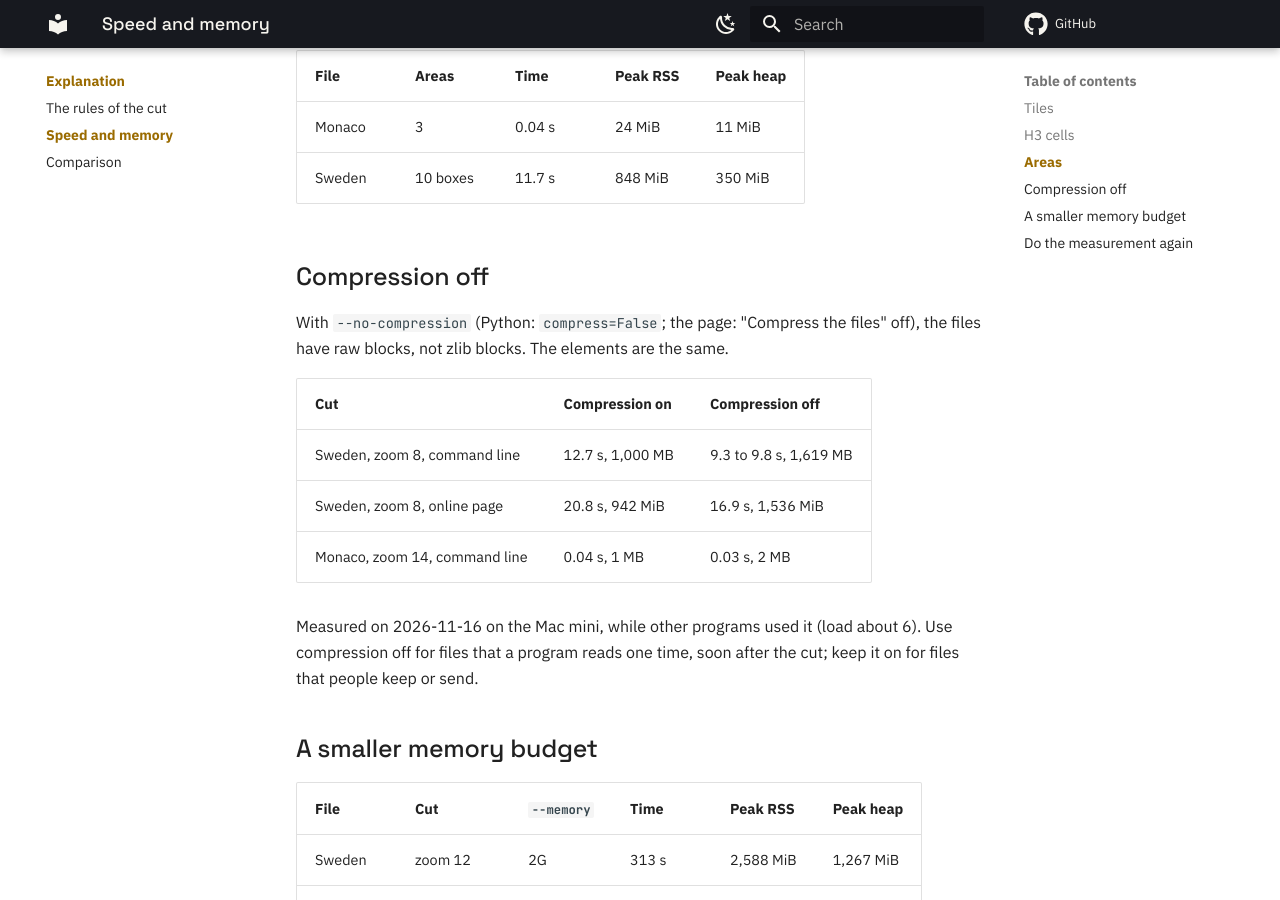
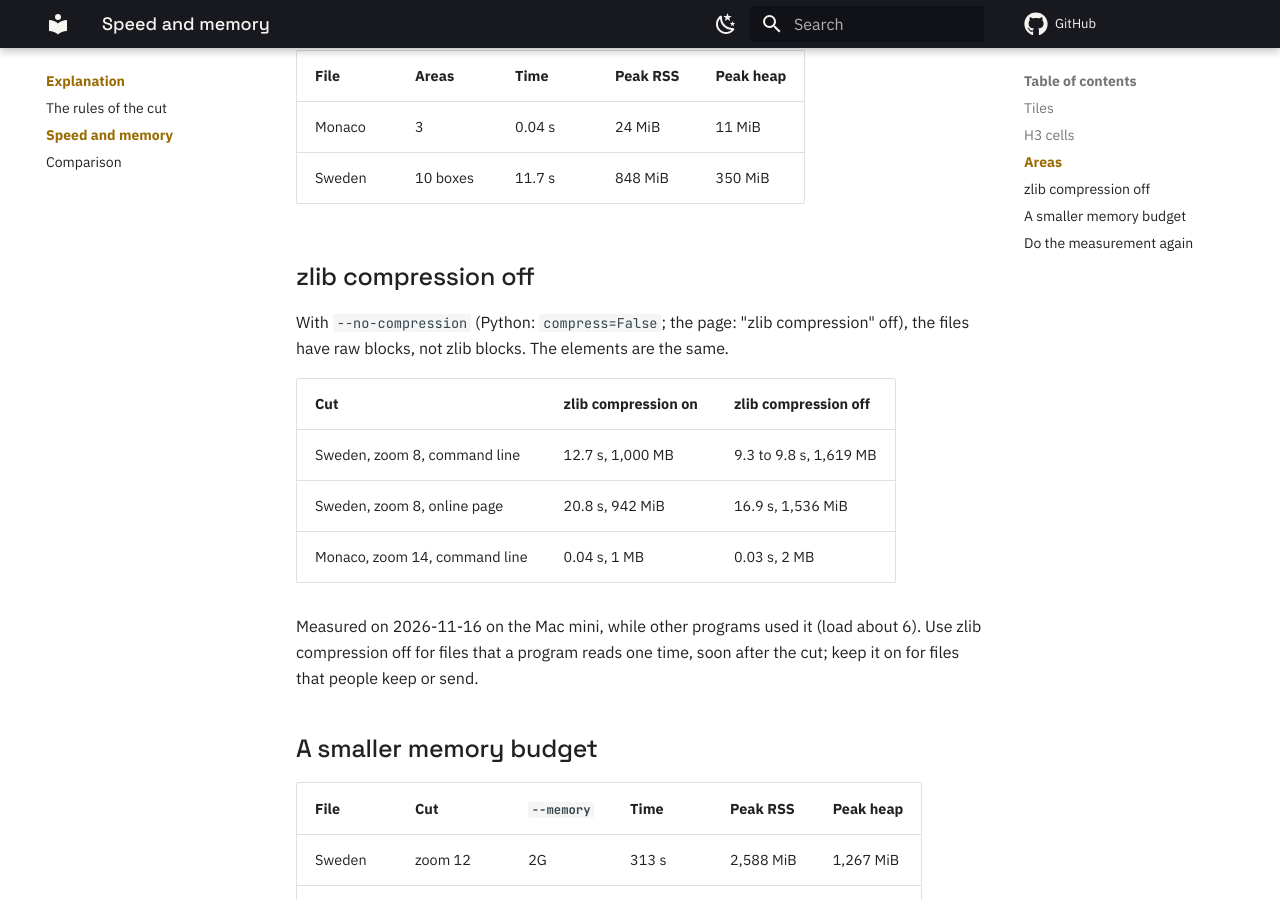
Before and after one commit to Khoshkhah/pbfcut, an MkDocs documentation site: the page built from docs/explanation/speed-and-memory.md, in a window 1280 px wide and 900 px high, scrolled down 1565 px. Built offline with MkDocs 1.6.1 and Material for MkDocs 9.7.7, drawn with Linux system fonts in a browser that asks for light colours; comment, search, counter and statistics services are not loaded.

Commit message:
The page and the manual: "zlib compression" in place of "Compress the files"
Co-Authored-By: Claude Opus 5.5 <noreply@anthropic.com>

```diff
--- a/docs/explanation/speed-and-memory.md
+++ b/docs/explanation/speed-and-memory.md
@@ -39,18 +39,18 @@ Other programs used the Mac during these runs, so the times can be a little long
 | Monaco | 3 | 0.04 s | 24 MiB | 11 MiB |
 | Sweden | 10 boxes | 11.7 s | 848 MiB | 350 MiB |
 
-## Compression off
+## zlib compression off
 
-With `--no-compression` (Python: `compress=False`; the page: "Compress the files" off), the files have raw blocks, not
+With `--no-compression` (Python: `compress=False`; the page: "zlib compression" off), the files have raw blocks, not
 zlib blocks. The elements are the same.
 
-| Cut | Compression on | Compression off |
+| Cut | zlib compression on | zlib compression off |
 |---|---|---|
 | Sweden, zoom 8, command line | 12.7 s, 1,000 MB | 9.3 to 9.8 s, 1,619 MB |
 | Sweden, zoom 8, online page | 20.8 s, 942 MiB | 16.9 s, 1,536 MiB |
 | Monaco, zoom 14, command line | 0.04 s, 1 MB | 0.03 s, 2 MB |
 
-Measured on 2026-11-16 on the Mac mini, while other programs used it (load about 6). Use compression off for files
+Measured on 2026-11-16 on the Mac mini, while other programs used it (load about 6). Use zlib compression off for files
 that a program reads one time, soon after the cut; keep it on for files that people keep or send.
 
 ## A smaller memory budget
```
Also changed, not shown: docs/tutorials/online-page.md (+1 -1 lines), 2 other files.
